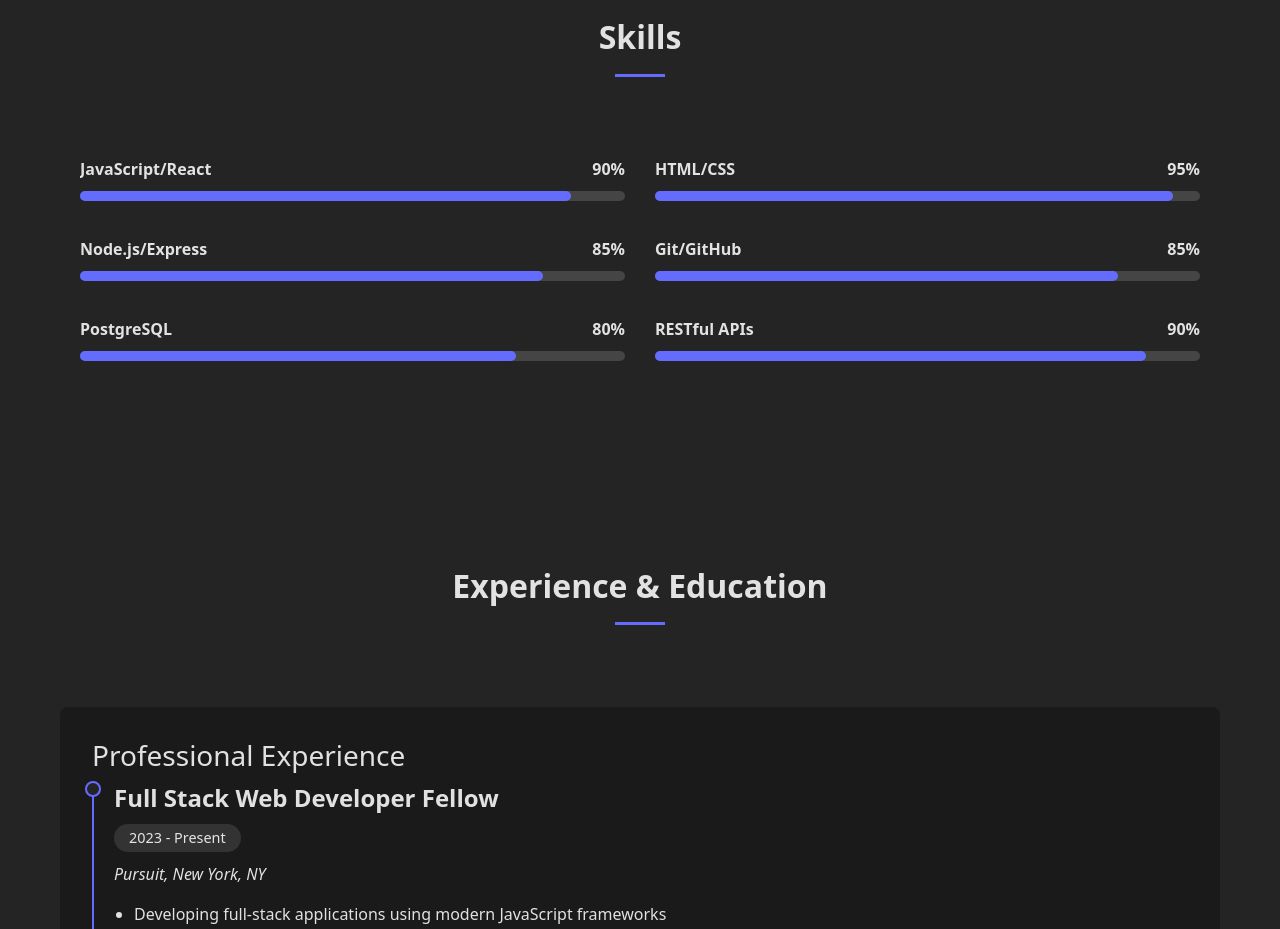
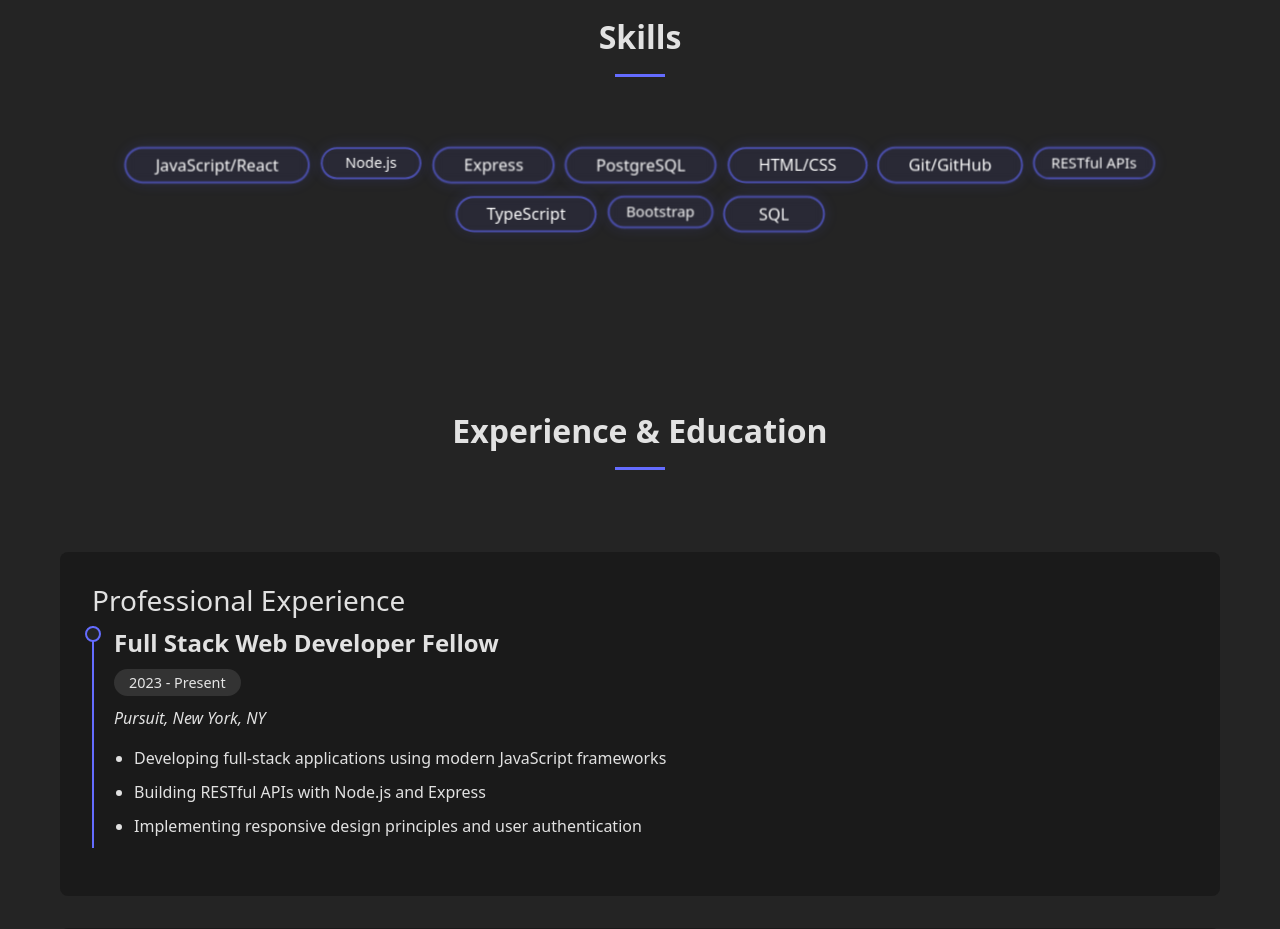
Before and after one commit to jmoncayo-pursuit/Developer-Portfolio, a React (Vite) app in the folder frontend/: page / in a window 1280 px wide. Shown: the part 1240-2169 px from the top of the page. Built offline with nearby package versions, Linux system fonts and the light colour scheme; no server answers.

Commit message:
refactor(skills): transform skills section
- Replace progress bars with animated skill bubbles
- Add floating and breathing animations
- Enhance visual feedback with glow effects
- Adjust bubble sizing and spacing for better rhythm
- Make bubbles more circular with increased border-radius

```diff
--- a/frontend/src/components/Home.jsx
+++ b/frontend/src/components/Home.jsx
@@ -186,83 +186,19 @@ function Home({ pageName }) {
               <h2>Skills</h2>
             </div>
             <div className='skills-content'>
-              <div className='row'>
-                <div className='col-lg-6'>
-                  <div className='progress'>
-                    <span className='skill'>
-                      JavaScript/React <i className='val'>90%</i>
-                    </span>
-                    <div className='progress-bar-wrap'>
-                      <div
-                        className='progress-bar'
-                        role='progressbar'
-                        style={{ width: '90%' }}
-                      ></div>
-                    </div>
-                  </div>
-                  <div className='progress'>
-                    <span className='skill'>
-                      Node.js/Express <i className='val'>85%</i>
-                    </span>
-                    <div className='progress-bar-wrap'>
-                      <div
-                        className='progress-bar'
-                        role='progressbar'
-                        style={{ width: '85%' }}
-                      ></div>
-                    </div>
-                  </div>
-                  <div className='progress'>
-                    <span className='skill'>
-                      PostgreSQL <i className='val'>80%</i>
-                    </span>
-                    <div className='progress-bar-wrap'>
-                      <div
-                        className='progress-bar'
-                        role='progressbar'
-                        style={{ width: '80%' }}
-                      ></div>
-                    </div>
-                  </div>
+              <div className='skill-bubbles'>
+                <div className='skill-bubble major'>
+                  JavaScript/React
                 </div>
-                <div className='col-lg-6'>
-                  <div className='progress'>
-                    <span className='skill'>
-                      HTML/CSS <i className='val'>95%</i>
-                    </span>
-                    <div className='progress-bar-wrap'>
-                      <div
-                        className='progress-bar'
-                        role='progressbar'
-                        style={{ width: '95%' }}
-                      ></div>
-                    </div>
-                  </div>
-                  <div className='progress'>
-                    <span className='skill'>
-                      Git/GitHub <i className='val'>85%</i>
-                    </span>
-                    <div className='progress-bar-wrap'>
-                      <div
-                        className='progress-bar'
-                        role='progressbar'
-                        style={{ width: '85%' }}
-                      ></div>
-                    </div>
-                  </div>
-                  <div className='progress'>
-                    <span className='skill'>
-                      RESTful APIs <i className='val'>90%</i>
-                    </span>
-                    <div className='progress-bar-wrap'>
-                      <div
-                        className='progress-bar'
-                        role='progressbar'
-                        style={{ width: '90%' }}
-                      ></div>
-                    </div>
-                  </div>
-                </div>
+                <div className='skill-bubble'>Node.js</div>
+                <div className='skill-bubble large'>Express</div>
+                <div className='skill-bubble medium'>PostgreSQL</div>
+                <div className='skill-bubble major'>HTML/CSS</div>
+                <div className='skill-bubble large'>Git/GitHub</div>
+                <div className='skill-bubble'>RESTful APIs</div>
+                <div className='skill-bubble medium'>TypeScript</div>
+                <div className='skill-bubble'>Bootstrap</div>
+                <div className='skill-bubble large'>SQL</div>
               </div>
             </div>
           </div>
--- a/frontend/src/index.css
+++ b/frontend/src/index.css
@@ -955,38 +955,72 @@ main {
   padding: 20px;
 }
 
-.progress {
-  height: 60px;
-  display: block;
-  background: none;
-  margin-bottom: 20px;
+.skill-bubbles {
+  display: flex;
+  flex-wrap: wrap;
+  justify-content: center;
+  gap: 0.8rem;
+  padding: 0;
 }
 
-.progress .skill {
-  padding: 10px 0;
-  margin: 0;
-  display: block;
-  font-weight: 600;
-  font-size: 1rem;
+.skill-bubble {
+  background: rgba(100, 108, 255, 0.08);
+  border: 2px solid rgba(100, 108, 255, 0.6);
+  color: #fff;
+  padding: 0.4rem 1rem;
+  border-radius: 50px;
+  font-size: 0.9rem;
+  cursor: pointer;
+  transition: all 0.3s ease;
+  animation: float 3s ease-in-out infinite,
+    breathe 4s ease-in-out infinite;
+  min-width: 100px;
+  text-align: center;
+  box-shadow: 0 0 15px rgba(100, 108, 255, 0.15);
+  backdrop-filter: blur(5px);
+  display: flex;
+  align-items: center;
+  justify-content: center;
+  height: 32px;
+  line-height: 1;
 }
 
-.progress .skill .val {
-  float: right;
-  font-style: normal;
+@keyframes breathe {
+  0%,
+  100% {
+    transform: scale(1);
+  }
+  50% {
+    transform: scale(1.03);
+  }
 }
 
-.progress-bar-wrap {
-  background: rgba(255, 255, 255, 0.15);
-  height: 10px;
-  border-radius: 5px;
+/* Remove the size variations */
+.skill-bubble.major,
+.skill-bubble.large,
+.skill-bubble.medium {
+  font-size: 1rem;
+  padding: 1rem 1.8rem;
 }
 
+/* Stagger the animations by using nth-child instead of classes */
+.skill-bubble:nth-child(3n) {
+  animation-delay: 0.5s;
+}
+
+.skill-bubble:nth-child(3n + 1) {
+  animation-delay: 1s;
+}
+
+.skill-bubble:nth-child(3n + 2) {
+  animation-delay: 1.5s;
+}
+
+/* Remove old progress bar styles */
+.progress,
+.progress-bar-wrap,
 .progress-bar {
-  width: 0;
-  height: 10px;
-  border-radius: 5px;
-  background-color: #646cff;
-  transition: width 1s ease-in-out;
+  display: none;
 }
 
 .contact-form {
@@ -1035,7 +1069,7 @@ main {
   color: #646cff;
 }
 
-.email-header h4 {
+email-header h4 {
   font-size: 1.2rem;
   margin: 0;
 }
```
